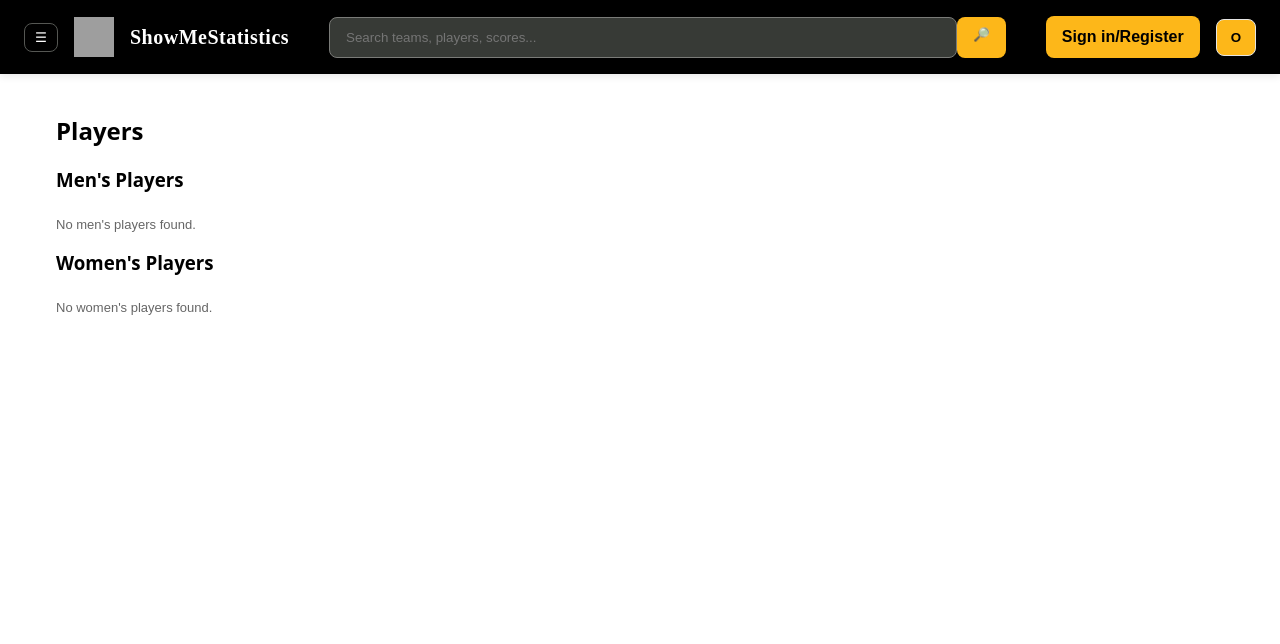
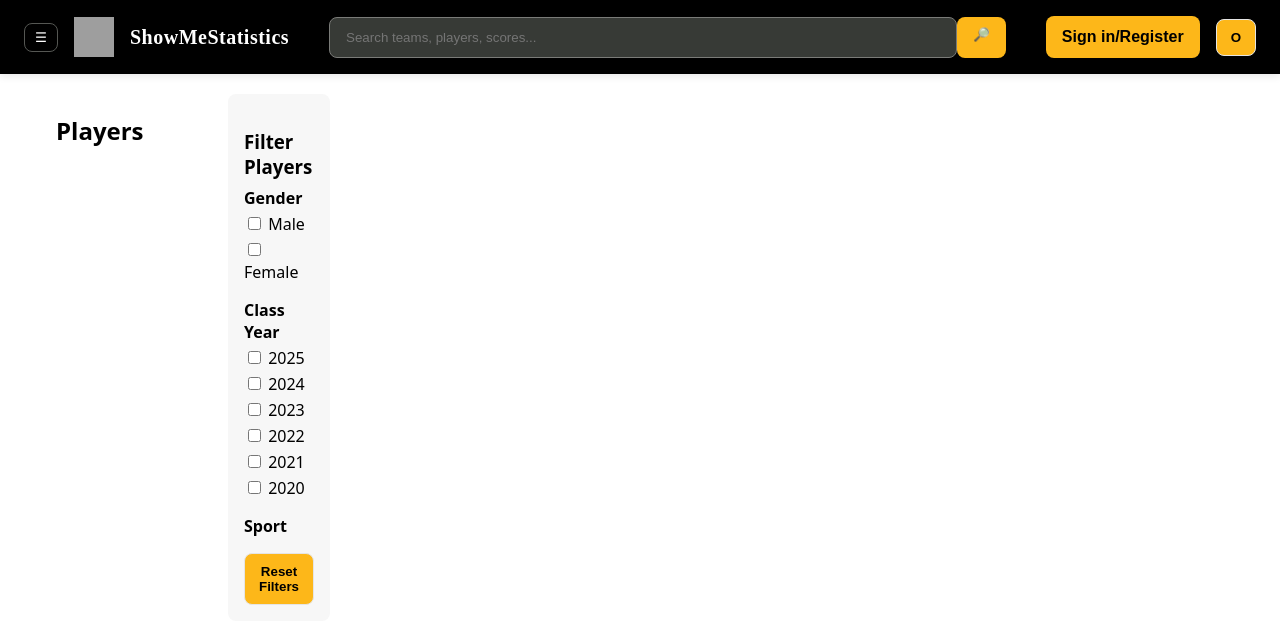
Before and after one commit to dane-bishop/ShowMeStatisticsWebsite, a Flask app: page /players in a window 1280 px wide. Shown: the top 644 px of the page. Run offline with Flask 3, Linux system fonts and the light colour scheme; data that the repository does not hold is empty; some libraries are stand-ins or nearby versions; grey boxes are pictures that could not be loaded.

Commit message:
Added filter feature to players page

```diff
--- a/static/css/base/base.css
+++ b/static/css/base/base.css
@@ -204,3 +204,47 @@ button:focus {
   color: #666666;
   padding: 1rem 0;
 }
+
+/* Players page 2-column layout */
+.list-page.grid.two-columns {
+  display: flex;
+  gap: 2rem;
+}
+
+.cards-column {
+  flex: 3;
+}
+
+.filters-column {
+  flex: 1;
+  background: #f7f7f7;
+  padding: 1rem;
+  border-radius: 8px;
+  position: sticky;
+  top: 1rem;
+}
+
+.filters-column h3 {
+  margin-bottom: 0.5rem;
+}
+
+.filter-group {
+  margin-bottom: 1rem;
+}
+
+.filter-group div {
+  font-weight: 600;
+  margin-bottom: 0.25rem;
+}
+
+.filter-group label {
+  display: block;
+  margin-bottom: 0.25rem;
+  cursor: pointer;
+}
+
+#reset-filters {
+  display: block;
+  width: 100%;
+  margin-top: 1rem;
+}
--- a/templates/components/player_card.html
+++ b/templates/components/player_card.html
@@ -1,8 +1,11 @@
-{# templates/components/player_card.html #}
 {% macro player_card(p, current_user=None, is_favorited=False) -%}
-<a class="card" href="{{ url_for('routes.player_detail', player_slug=p.player_slug) }}">
+<a class="card"
+   href="{{ url_for('routes.player_detail', player_slug=p.player_slug) }}"
+   data-gender="{{ p.gender }}"
+   data-class="{{ p.class_year }}"
+   data-sport="{{ p.team_slug }}">
     <div class="card-title">{{ p.full_name }}</div>
-  <div class="card-meta">{{ p.team_name }} • {{ p.position }}</div>
+    <div class="card-meta">{{ p.position }}</div>
 
     {% if current_user and current_user.is_authenticated %}
       <button
--- a/templates/players.html
+++ b/templates/players.html
@@ -4,32 +4,95 @@
 {% block title %}Players • ShowMeStatistics{% endblock %}
 
 {% block content %}
+<section class="list-page grid two-columns">
 
-<section class="list-page">
+  <!-- Left Column: Player Cards -->
+  <div class="cards-column">
+    <h1>Players</h1>
 
-  <!-- Page Header -->
-  <h1>Players</h1>
-
-  <!-- Men's Players -->
-  <h3>Men's Players</h3>
-  <div class="cards three">
-    {% for p in players if p.team_slug in ['football', 'baseball', 'mens-basketball', 'mens-golf'] %}
-      {{ player_card(p) }}
-    {% else %}
-      <div class="card-meta">No men's players found.</div>
-    {% endfor %}
+    <div class="cards three" id="player-cards">
+      {% for p in players %}
+        {{ player_card(p) }}
+      {% endfor %}
+    </div>
   </div>
 
-  <!-- Women's Players -->
-  <h3>Women's Players</h3>
-  <div class="cards three">
-    {% for p in players if p.team_slug in ['womens-soccer', 'womens-basketball', 'softball', 'womens-golf', 'womens-volleyball'] %}
-      {{ player_card(p) }}
-    {% else %}
-      <div class="card-meta">No women's players found.</div>
-    {% endfor %}
-  </div>
+  <!-- Right Column: Filters -->
+  <aside class="filters-column">
+    <h3>Filter Players</h3>
+
+    <!-- Gender Filter -->
+    <div class="filter-group">
+      <div><b>Gender</b></div>
+      <label><input type="checkbox" class="filter-gender" value="Male"> Male</label>
+      <label><input type="checkbox" class="filter-gender" value="Female"> Female</label>
+    </div>
+
+    <!-- Class Year Filter -->
+    <div class="filter-group">
+      <div><b>Class Year</b></div>
+      {% for y in range(2025, 2019, -1) %}
+      <label><input type="checkbox" class="filter-class" value="{{ y }}"> {{ y }}</label>
+      {% endfor %}
+    </div>
+
+    <!-- Sport Filter -->
+    <div class="filter-group">
+      <div><b>Sport</b></div>
+      {% for s in players | map(attribute='team_slug') | unique %}
+      <label>
+        <input type="checkbox" class="filter-sport" value="{{ s }}">
+        {{ s | replace('-', ' ') | title }}
+      </label>
+      {% endfor %}
+    </div>
+
+    <button id="reset-filters" class="btn">Reset Filters</button>
+  </aside>
 
 </section>
 
+<!-- JS for Filtering -->
+<script>
+const cards = document.querySelectorAll('#player-cards .card');
+const genderBoxes = document.querySelectorAll('.filter-gender');
+const classBoxes = document.querySelectorAll('.filter-class');
+const sportBoxes = document.querySelectorAll('.filter-sport');
+const resetBtn = document.getElementById('reset-filters');
+
+function getCheckedValues(boxes) {
+  return Array.from(boxes)
+    .filter(box => box.checked)
+    .map(box => box.value);
+}
+
+function filterCards() {
+  const selectedGenders = getCheckedValues(genderBoxes);
+  const selectedClasses = getCheckedValues(classBoxes);
+  const selectedSports = getCheckedValues(sportBoxes);
+
+  cards.forEach(card => {
+    const cardGender = card.dataset.gender;
+    const cardClass = card.dataset.class;
+    const cardSport = card.dataset.sport;
+
+    const matchesGender = !selectedGenders.length || selectedGenders.includes(cardGender);
+    const matchesClass = !selectedClasses.length || selectedClasses.includes(cardClass);
+    const matchesSport = !selectedSports.length || selectedSports.includes(cardSport);
+
+    card.style.display = (matchesGender && matchesClass && matchesSport) ? '' : 'none';
+  });
+}
+
+// Add event listeners
+[...genderBoxes, ...classBoxes, ...sportBoxes].forEach(box => {
+  box.addEventListener('change', filterCards);
+});
+
+// Reset filters
+resetBtn.addEventListener('click', () => {
+  [...genderBoxes, ...classBoxes, ...sportBoxes].forEach(box => box.checked = false);
+  filterCards();
+});
+</script>
 {% endblock %}
```
Lines whose indentation alone changed are shown as unchanged.
